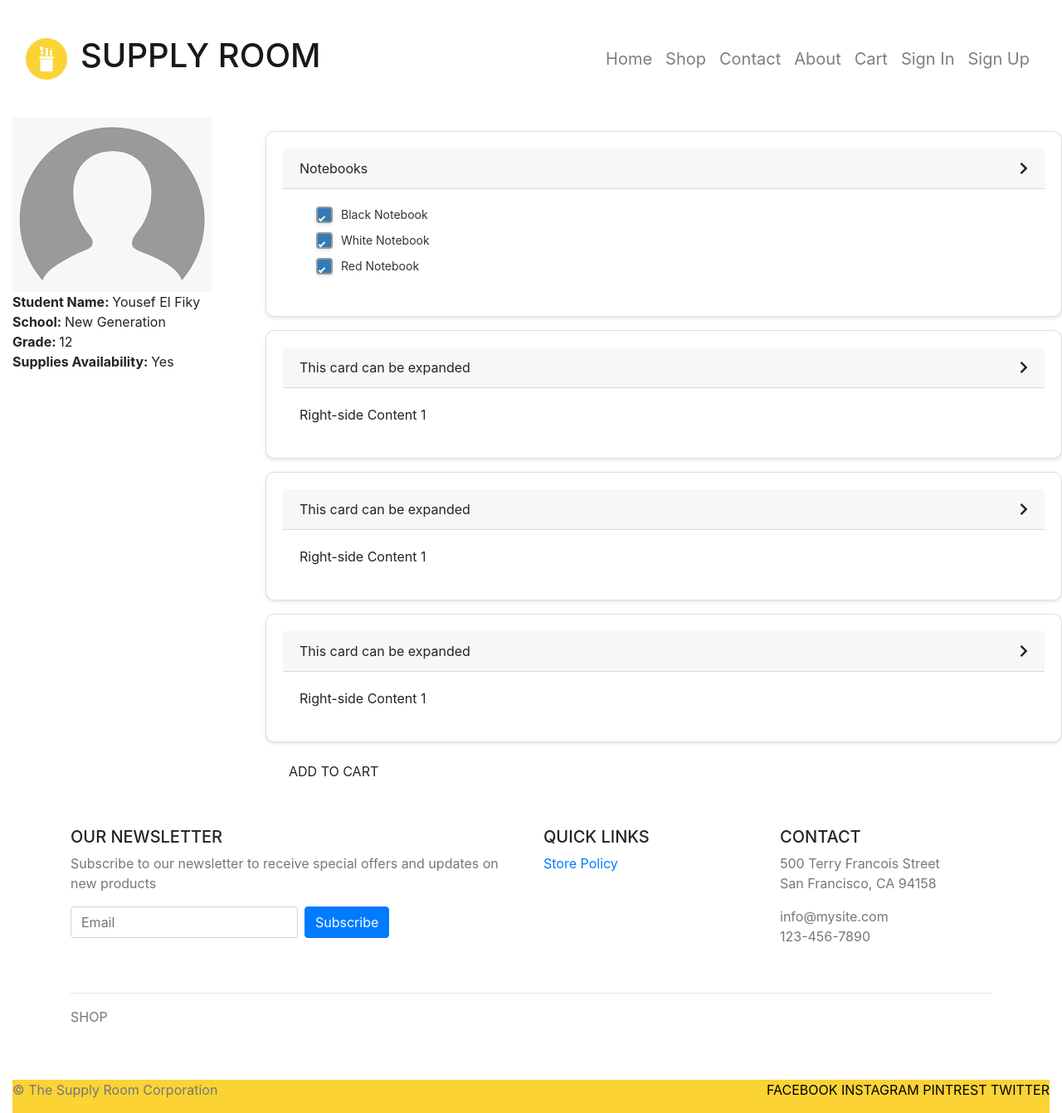
After one commit to alikhaledm/stationary, a PHP site: page /packages.php in a window 1280 px wide. The commit adds this page. Shown: the whole page at 83% size. Run offline with PHP 8.4, Linux system fonts and the light colour scheme.

Commit message:
added packages

```diff
--- a/navbar.php
+++ b/navbar.php
@@ -9,7 +9,8 @@ session_start();
         <a class="navbar-brand" href="#">
             <h1 class="d-inline-block align-text-top me-2">SUPPLY ROOM</h1>
         </a>
-        <button class="navbar-toggler" type="button" data-bs-toggle="collapse" data-bs-target="#navbarNav" aria-controls="navbarNav" aria-expanded="false" aria-label="Toggle navigation">
+        <button class="navbar-toggler" type="button" data-bs-toggle="collapse" data-bs-target="#navbarNav"
+            aria-controls="navbarNav" aria-expanded="false" aria-label="Toggle navigation">
             <span class="navbar-toggler-icon"></span>
         </button>
         <div class="collapse navbar-collapse justify-content-end" id="navbarNav">
@@ -34,6 +35,15 @@ session_start();
                 <li class="nav-item">
                     <a class="nav-link" href="about.php">About</a>
                 </li>
+                <li class="nav-item">
+                    <a class="nav-link" href="cartfiky.php">Cart</a>
+                </li>
+                <li class="nav-item">
+                    <a class="nav-link" href="signin.php">Sign In</a>
+                </li>
+                <li class="nav-item">
+                    <a class="nav-link" href="signup.php">Sign Up</a>
+                </li>
                 <?php
                 if (isset($_SESSION['id'])) {
                     echo '
--- /dev/null
+++ b/packages.php
@@ -0,0 +1,279 @@
+<?php
+include("navbar.php")
+    ?>
+<html>
+<title>School Supplies List</title>
+<link rel="stylesheet" href="https://stackpath.bootstrapcdn.com/bootstrap/4.5.2/css/bootstrap.min.css"
+    integrity="sha384-JcKb8q3iqJ61gNV9KGb8thSsNjpSL0n8PARn9HuZOnIxN0hoP+VmmDGMN5t9UJ0Z" crossorigin="anonymous">
+<link rel="stylesheet" href="styles.css">
+<script src="https://code.jquery.com/jquery-3.6.0.min.js"></script>
+<link href="https://cdnjs.cloudflare.com/ajax/libs/select2/4.0.13/css/select2.min.css" rel="stylesheet" />
+<script src="https://cdnjs.cloudflare.com/ajax/libs/select2/4.0.13/js/select2.min.js"></script>
+
+<style>
+    .container-fluid-packages {
+        width: 100%;
+    }
+
+    .card {
+        width: 300px;
+        background-color: white;
+        padding: 20px;
+        border-radius: 10px;
+        box-shadow: 0 2px 4px rgba(0, 0, 0, 0.1);
+        display: inline-block;
+        transition: transform 0.3s ease;
+    }
+
+    .card:hover {
+        transform: translateY(-5px);
+    }
+
+    .card-content {
+        text-align: center;
+    }
+
+    h2 {
+        color: #333;
+        margin-top: 0;
+    }
+
+    p {
+        color: #777;
+    }
+
+
+    .stylish-select {
+        appearance: none;
+        background-color: #f5f5f5;
+        color: #333;
+        padding: 10px;
+        border: 2px solid #ddd;
+        border-radius: 4px;
+        font-size: 16px;
+        width: 200px;
+    }
+
+    .stylish-select:focus {
+        outline: none;
+        border-color: #aaa;
+        box-shadow: 0 0 5px #aaa;
+    }
+
+    .checkbox-container {
+        margin-bottom: 10px;
+    }
+
+    .form-check-input {
+        position: absolute;
+        opacity: 0;
+    }
+
+    .form-check-label {
+        position: relative;
+        padding-left: 30px;
+        cursor: pointer;
+        font-size: 14px;
+        color: #333;
+    }
+
+    .form-check-label:before {
+        content: "";
+        position: absolute;
+        top: 50%;
+        left: 0;
+        transform: translateY(-50%);
+        width: 20px;
+        height: 20px;
+        border: 2px solid #999;
+        border-radius: 4px;
+        background-color: #fff;
+        box-shadow: 0 2px 4px rgba(0, 0, 0, 0.1);
+        transition: background-color 0.3s ease;
+    }
+
+    .form-check-input:checked+.form-check-label:before {
+        background-color: #337ab7;
+    }
+
+    .form-check-label:after {
+        content: "";
+        position: absolute;
+        top: 50%;
+        left: 5px;
+        transform: translateY(-50%);
+        width: 4px;
+        height: 8px;
+        border: solid #fff;
+        border-width: 0 2px 2px 0;
+        transform: rotate(45deg);
+        opacity: 0;
+        transition: opacity 0.3s ease;
+    }
+
+    .form-check-input:checked+.form-check-label:after {
+        opacity: 1;
+    }
+</style>
+<link rel="stylesheet" href="https://cdnjs.cloudflare.com/ajax/libs/font-awesome/5.15.3/css/all.min.css">
+<script src="https://cdnjs.cloudflare.com/ajax/libs/jquery/3.6.0/jquery.min.js"></script>
+
+<body>
+
+    <div class="container-fluid">
+        <div class="row">
+            <div class="col-lg-3">
+                <img src="images/profile.png" alt="">
+                <div class="row left-row">
+                    <!-- Content for left-side column -->
+                    <div class="col-lg-12">
+                        <b>Student Name: </b>Yousef El Fiky
+                    </div>
+                    <div class="col-lg-12">
+                        <b>School: </b>New Generation
+                    </div>
+                    <div class="col-lg-12">
+                        <b>Grade: </b>12
+                    </div>
+                    <div class="col-lg-12">
+                        <b>Supplies Availability: </b>Yes
+                    </div>
+                </div>
+            </div>
+
+            <div class="col-lg-9">
+                <!-- Right-side columns -->
+                <div class="row">
+                    <div class="col-lg-12 card mt-3">
+                        <div class="card-header">
+                            <div class="d-flex align-items-center">
+                                <div class="text-left">
+                                    Notebooks
+                                </div>
+                                <div class="arrow-toggle ml-auto" onclick="toggleExpansion(this)">
+                                    <i class="fas fa-chevron-right"></i>
+                                </div>
+                            </div>
+                        </div>
+                        <div class="card-body expandable-content">
+
+
+                            <div class="checkbox-container">
+                                <div class="form-check">
+                                    <input class="form-check-input" type="checkbox" id="black-notebook" name="notebook"
+                                        value="black" checked>
+                                    <label class="form-check-label" for="black-notebook">
+                                        Black Notebook
+                                    </label>
+                                </div>
+                            </div>
+
+                            <div class="checkbox-container">
+                                <div class="form-check">
+                                    <input class="form-check-input" type="checkbox" id="white-notebook" name="notebook"
+                                        value="white" checked>
+                                    <label class="form-check-label" for="white-notebook">
+                                        White Notebook
+                                    </label>
+                                </div>
+                            </div>
+
+                            <div class="checkbox-container">
+                                <div class="form-check">
+                                    <input class="form-check-input" type="checkbox" id="red-notebook" name="notebook"
+                                        value="red" checked>
+                                    <label class="form-check-label" for="red-notebook">
+                                        Red Notebook
+                                    </label>
+                                </div>
+                            </div>
+
+
+
+
+                        </div>
+                    </div>
+
+                    <div class="col-lg-12 card mt-3">
+                        <div class="card-header">
+                            <div class="d-flex align-items-center">
+                                <div class="text-left">
+                                    This card can be expanded
+                                </div>
+                                <div class="arrow-toggle ml-auto" onclick="toggleExpansion(this)">
+                                    <i class="fas fa-chevron-right"></i>
+                                </div>
+                            </div>
+                        </div>
+                        <div class="card-body expandable-content">
+                            Right-side Content 1
+                        </div>
+                    </div>
+                    <div class="col-lg-12 card mt-3">
+                        <div class="card-header">
+                            <div class="d-flex align-items-center">
+                                <div class="text-left">
+                                    This card can be expanded
+                                </div>
+                                <div class="arrow-toggle ml-auto" onclick="toggleExpansion(this)">
+                                    <i class="fas fa-chevron-right"></i>
+                                </div>
+                            </div>
+                        </div>
+                        <div class="card-body expandable-content">
+                            Right-side Content 1
+                        </div>
+                    </div>
+                    <div class="col-lg-12 card mt-3">
+                        <div class="card-header">
+                            <div class="d-flex align-items-center">
+                                <div class="text-left">
+                                    This card can be expanded
+                                </div>
+                                <div class="arrow-toggle ml-auto" onclick="toggleExpansion(this)">
+                                    <i class="fas fa-chevron-right"></i>
+                                </div>
+                            </div>
+                        </div>
+                        <div class="card-body expandable-content">
+                            Right-side Content 1
+                        </div>
+
+
+                    </div>
+
+                    <div class="col-lg-12 mt-3">
+
+                        <a href="cartfiky.php"> <button class="btn">ADD TO CART</button></a>
+
+                    </div>
+                </div>
+            </div>
+        </div>
+    </div>
+    </div>
+    </div>
+    </div>
+    </div>
+    </div>
+    </div>
+
+    <script src="https://cdnjs.cloudflare.com/ajax/libs/jquery/3.6.0/jquery.min.js"></script>
+    <script>
+        function toggleExpansion(element) {
+            $(element).toggleClass("expanded");
+            $(element).parent().parent().siblings(".card-body.expandable-content").slideToggle();
+        }
+    </script>
+
+
+
+
+
+
+</body>
+
+
+<?php
+include("footer.php")
+    ?>
--- a/styles.css
+++ b/styles.css
@@ -101,6 +101,8 @@ html {
     max-width: 80%; /* adjust as needed */
     word-wrap: break-word;
   }
+
+
 
 
   .inner-container-2 {
```
Also changed, not shown: index.php (+18 -12 lines), signin.php (+37 -16 lines), images/profile.png (added).
